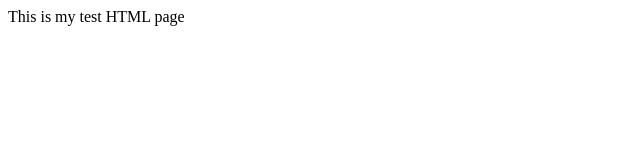
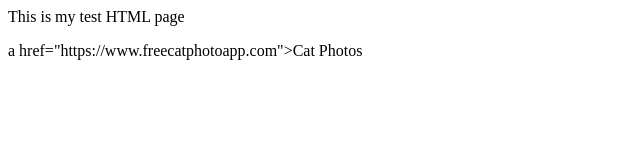
Before and after one commit to OyeRishab/OyeRishab, a plain HTML site: page index.html in a window 1280 px wide. Shown: the whole page, without its empty margins (0-640 px from the left). Drawn offline with Linux system fonts and the light colour scheme.

Commit message:
Update index.html

```diff
--- a/index.html
+++ b/index.html
@@ -1 +1,2 @@
 <p> This is my test HTML page </p>
+<a>a href="https://www.freecatphotoapp.com">Cat Photos </a>
```
